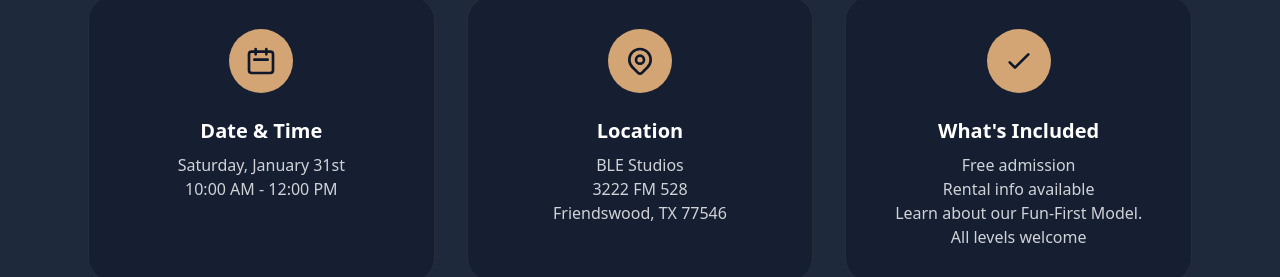
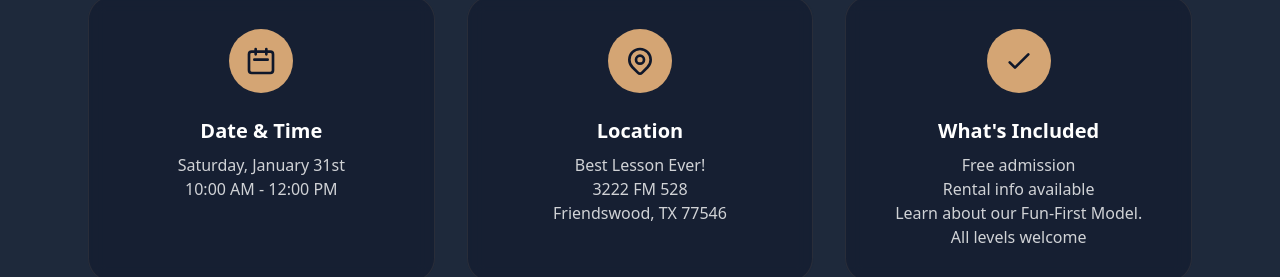
Before and after one commit to BestLessonEver/base-open-house, a Next.js app: page / in a window 1280 px wide. Shown: the part 3183-3460 px from the top of the page. Built offline with nearby package versions, Linux system fonts and the light colour scheme; a web font is replaced by a local one.

Commit message:
changed BLE

```diff
--- a/src/app/page.tsx
+++ b/src/app/page.tsx
@@ -268,7 +268,7 @@ export default function HomePage() {
                 </svg>
               </div>
               <h3 className="text-xl font-bold mb-2 text-white">Location</h3>
-              <p className="text-white/80">BLE Studios</p>
+              <p className="text-white/80">Best Lesson Ever!</p>
               <p className="text-white/80">3222 FM 528</p>
               <p className="text-white/80">Friendswood, TX 77546</p>
             </div>
```
